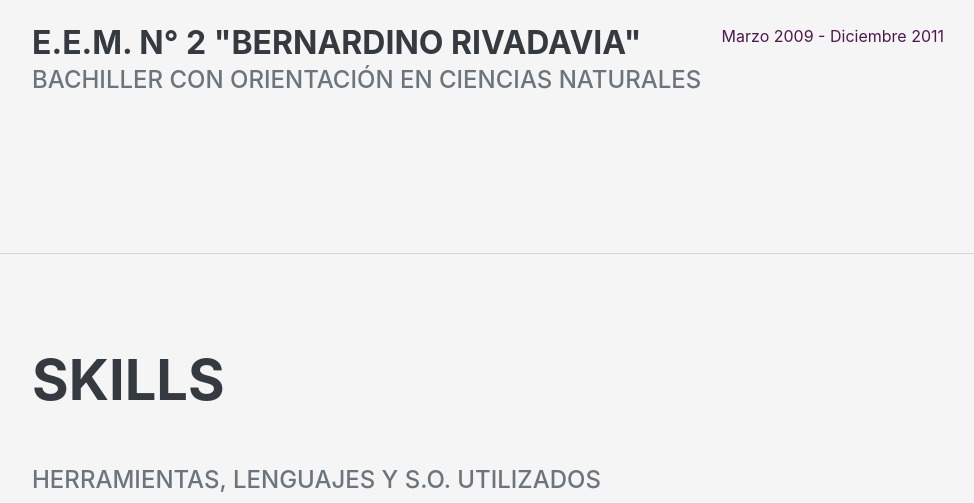
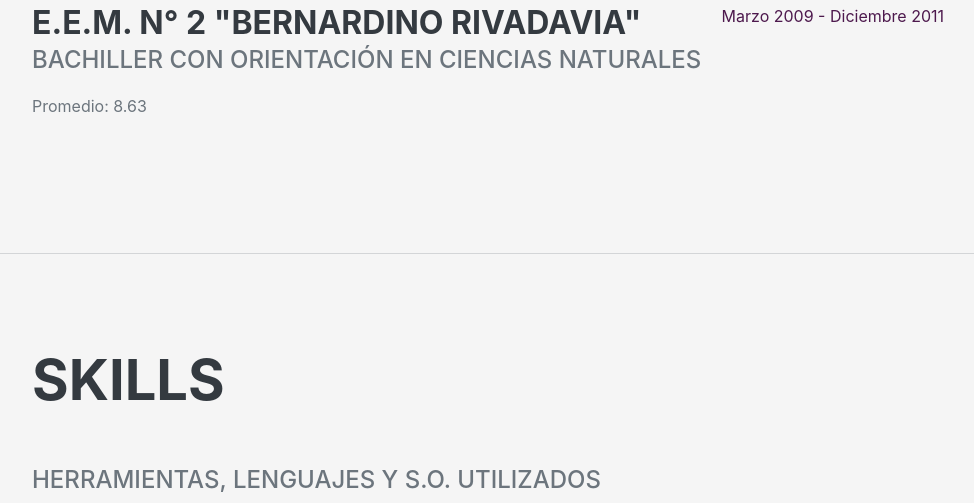
Before and after one commit to fx-biocoder/fx-biocoder.github.io, a plain HTML site: page index.html in a window 1280 px wide. Shown: the part 2716-3219 px from the top of the page, without its empty margins (288-1262 px from the left). Drawn offline with nearby package versions, Linux system fonts and the light colour scheme; a web font is replaced by a local one.

Commit message:
Promedio

```diff
--- a/index.html
+++ b/index.html
@@ -122,7 +122,7 @@
                         <div class="flex-grow-1">
                             <h3 class="mb-0">E.E.M. N° 2 "Bernardino Rivadavia"</h3>
                             <div class="subheading mb-3">Bachiller con orientación en Ciencias Naturales</div>
-                            <p></p>
+                            <p>Promedio: 8.63</p>
                         </div>
                         <div class="flex-shrink-0"><span class="text-primary">Marzo 2009 - Diciembre 2011</span></div>
                     </div>
```
